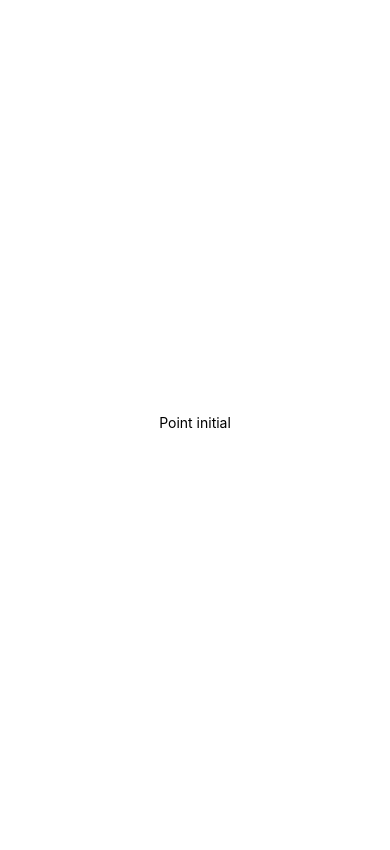
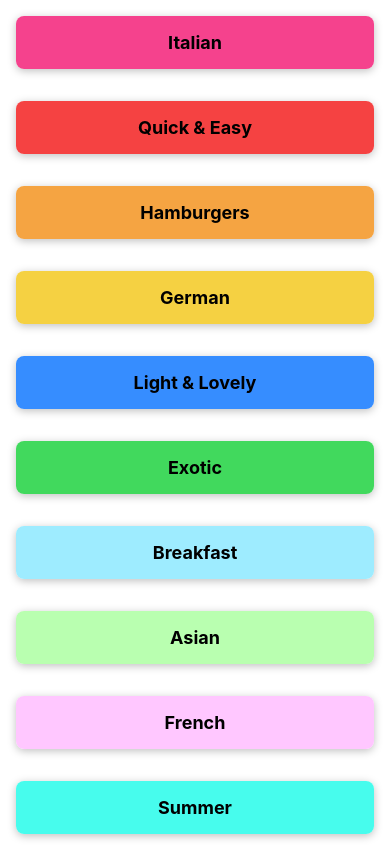
Before and after one commit to Gabriel-Jesusvix/Meals-App, a React Native app: screen / in a window 390 px wide. Built offline with nearby package versions, Linux system fonts and the light colour scheme.

Commit message:
feat: create screen categories and components gridTitle

```diff
--- a/src/App/index.tsx
+++ b/src/App/index.tsx
@@ -1,10 +1,12 @@
-import { Text, View } from 'react-native';
+import { SafeAreaView, StatusBar } from 'react-native';
 import { s } from './styles';
+import { Categories } from '../screens/Categories';
 
-export  function Main() {
+export function Main() {
   return (
-    <View style={s.container}>
-      <Text>Point initial</Text>
-    </View>
+    <SafeAreaView>
+      <StatusBar animated barStyle={'dark-content'} translucent showHideTransition={'fade'}/>
+      <Categories />
+    </SafeAreaView>
   );
 }
--- a/src/App/styles.ts
+++ b/src/App/styles.ts
@@ -1,10 +1,5 @@
 import { StyleSheet } from "react-native";
 
 export const s = StyleSheet.create({
-  container: {
-    flex: 1,
-    backgroundColor: '#fff',
-    alignItems: 'center',
-    justifyContent: 'center',
-  },
+  container: {},
 });
--- a/src/mocks/models/category.ts
+++ b/src/mocks/models/category.ts
@@ -1,4 +1,4 @@
-interface CategoryProps {
+export interface CategoryProps {
   id: string;
   title: string;
   color: string;
--- /dev/null
+++ b/src/screens/Categories/components/CategoryGridTitle/index.tsx
@@ -0,0 +1,25 @@
+import {Text, View, Pressable } from "react-native";
+import { s } from './styles'
+
+
+interface CategoryGridProps {
+  title: string
+  color: string
+}
+export function CategoryGridTitle({title, color}: CategoryGridProps) {
+  return (
+    <View style={s.gridItem}>
+      <Pressable
+        android_ripple={{ color: '#ccc' }}
+        style={({ pressed }) => [
+          s.button,
+          pressed ? s.buttonPressed : null,
+        ]}
+      >
+        <View style={[s.innerContainer, { backgroundColor: color }]}>
+          <Text style={s.title}>{title}</Text>
+        </View>
+      </Pressable>
+    </View>
+  )
+}
--- /dev/null
+++ b/src/screens/Categories/components/CategoryGridTitle/styles.ts
@@ -0,0 +1,34 @@
+import { Platform, StyleSheet } from "react-native";
+
+export const s = StyleSheet.create({
+  gridItem: {
+    flex: 1,
+    margin: 16,
+    height: 150,
+    borderRadius: 8,
+    elevation: 4,
+    backgroundColor: 'white',
+    shadowColor: 'black',
+    shadowOpacity: 0.25,
+    shadowOffset: { width: 0, height: 2 },
+    shadowRadius: 8,
+    overflow: Platform.OS === 'android' ? 'hidden' : 'visible',
+  },
+  button: {
+    flex: 1,
+  },
+  buttonPressed: {
+    opacity: 0.5,
+  },
+  innerContainer: {
+    flex: 1,
+    padding: 16,
+    borderRadius: 8,
+    justifyContent: 'center',
+    alignItems: 'center',
+  },
+  title: {
+    fontWeight: 'bold',
+    fontSize: 18,
+  },
+});
--- /dev/null
+++ b/src/screens/Categories/components/RenderCategoryItem/index.tsx
@@ -0,0 +1,11 @@
+import { CategoryProps } from "../../../../mocks/models/category";
+import { CategoryGridTitle } from "../CategoryGridTitle";
+
+export function RenderCategoryItem(props: CategoryProps) {
+  return (
+    <CategoryGridTitle
+      title={props.title}
+      color={props.color}
+    />
+  )
+}
--- /dev/null
+++ b/src/screens/Categories/index.tsx
@@ -0,0 +1,16 @@
+import { FlatList } from "react-native";
+import { CATEGORIES } from "../../mocks/dummy-data";
+import { RenderCategoryItem } from "./components/RenderCategoryItem";
+
+
+export function Categories() {
+  return (
+    <FlatList
+      data={CATEGORIES}
+      keyExtractor={( item )=> item.getId()}
+      renderItem={({item}) =>
+        RenderCategoryItem({id: item.getId(), color: item.getColor(),title: item.getTitle()})
+      }
+    />
+  )
+}
```
Also changed, not shown: src/screens/Categories/styles.ts (added).
